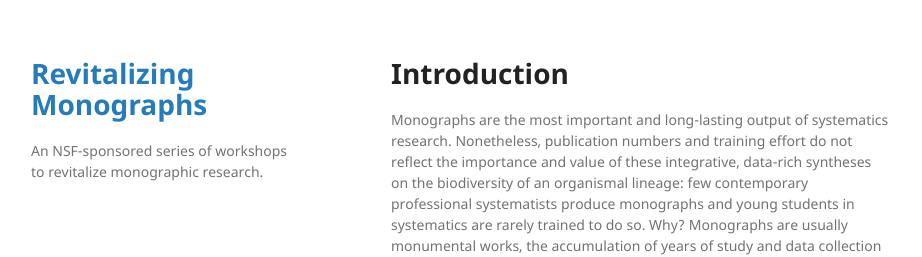
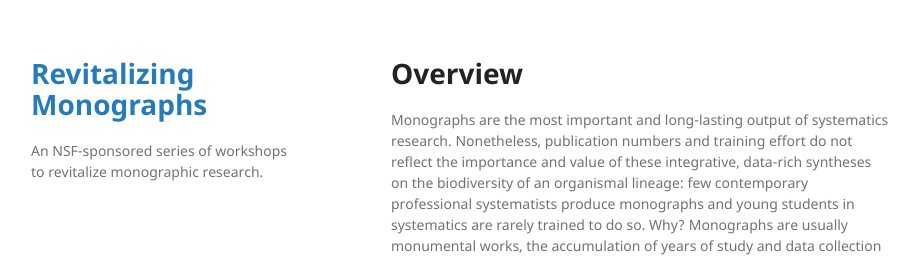
Before and after one commit to revitalizingmonographs/revitalizingmonographs.github.io, a Jekyll site: the page built from index.md, in a window 1280 px wide. Shown: the top 257 px of the page, without its empty margins (179-1101 px from the left). Built offline with Jekyll 4.4.1, drawn with Linux system fonts in a browser that asks for light colours; our own code applies the rules of GitHub Pages for plain Markdown files.

Commit message:
test edit

```diff
--- a/index.md
+++ b/index.md
@@ -2,7 +2,7 @@
 layout: default
 ---
 
-# Introduction
+# Overview
 
 Monographs are the most important and long-lasting output of systematics research. Nonetheless, publication numbers and training effort do not reflect the importance and value of these integrative, data-rich syntheses on the biodiversity of an organismal lineage: few contemporary professional systematists produce monographs and young students in systematics are rarely trained to do so. Why? Monographs are usually monumental works, the accumulation of years of study and data collection to document the taxonomy (including nomenclatural history, voucher information, phenotypic measurements, molecular analyses, and species delimitation) of a group of organisms.
 
```
